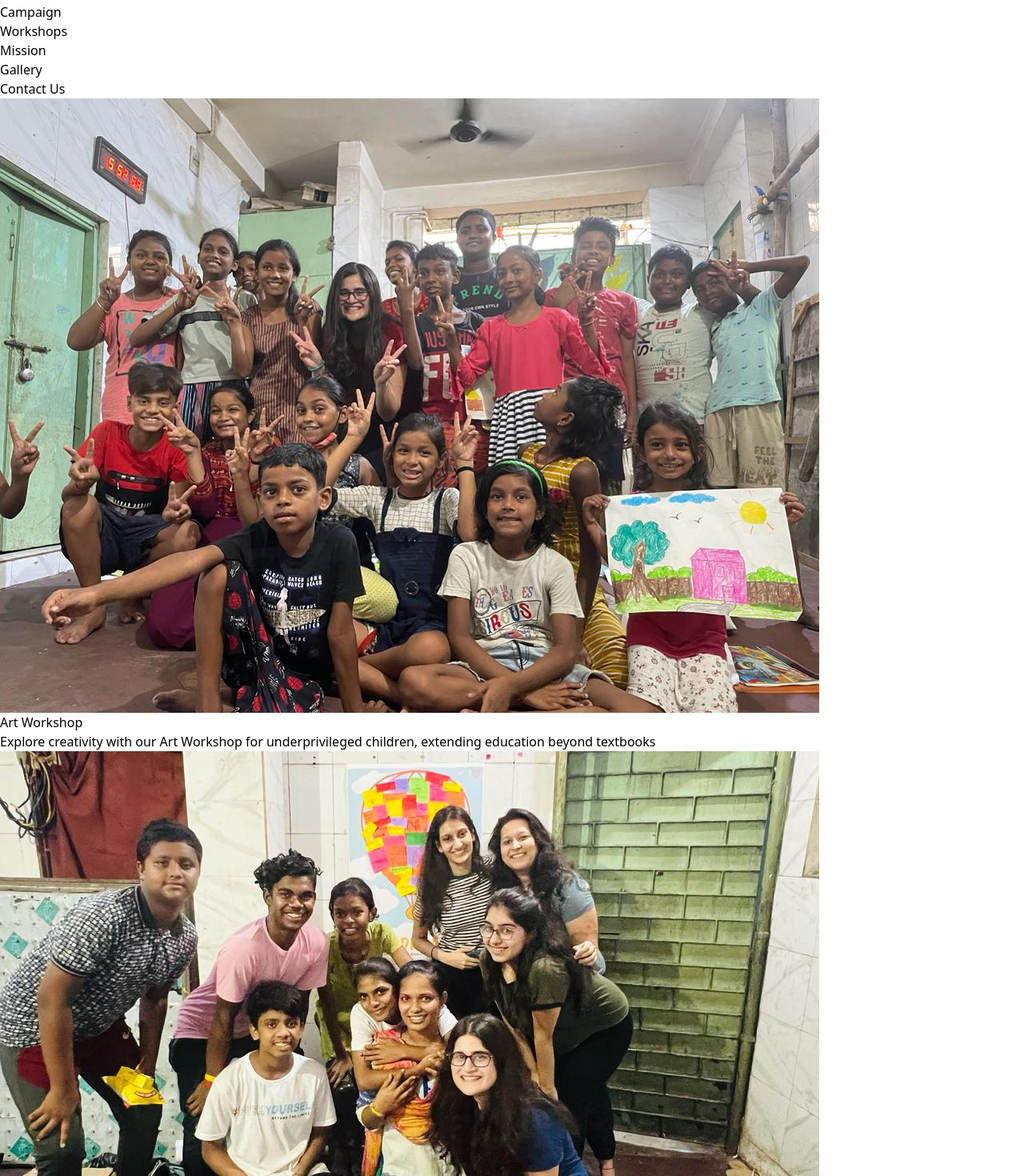
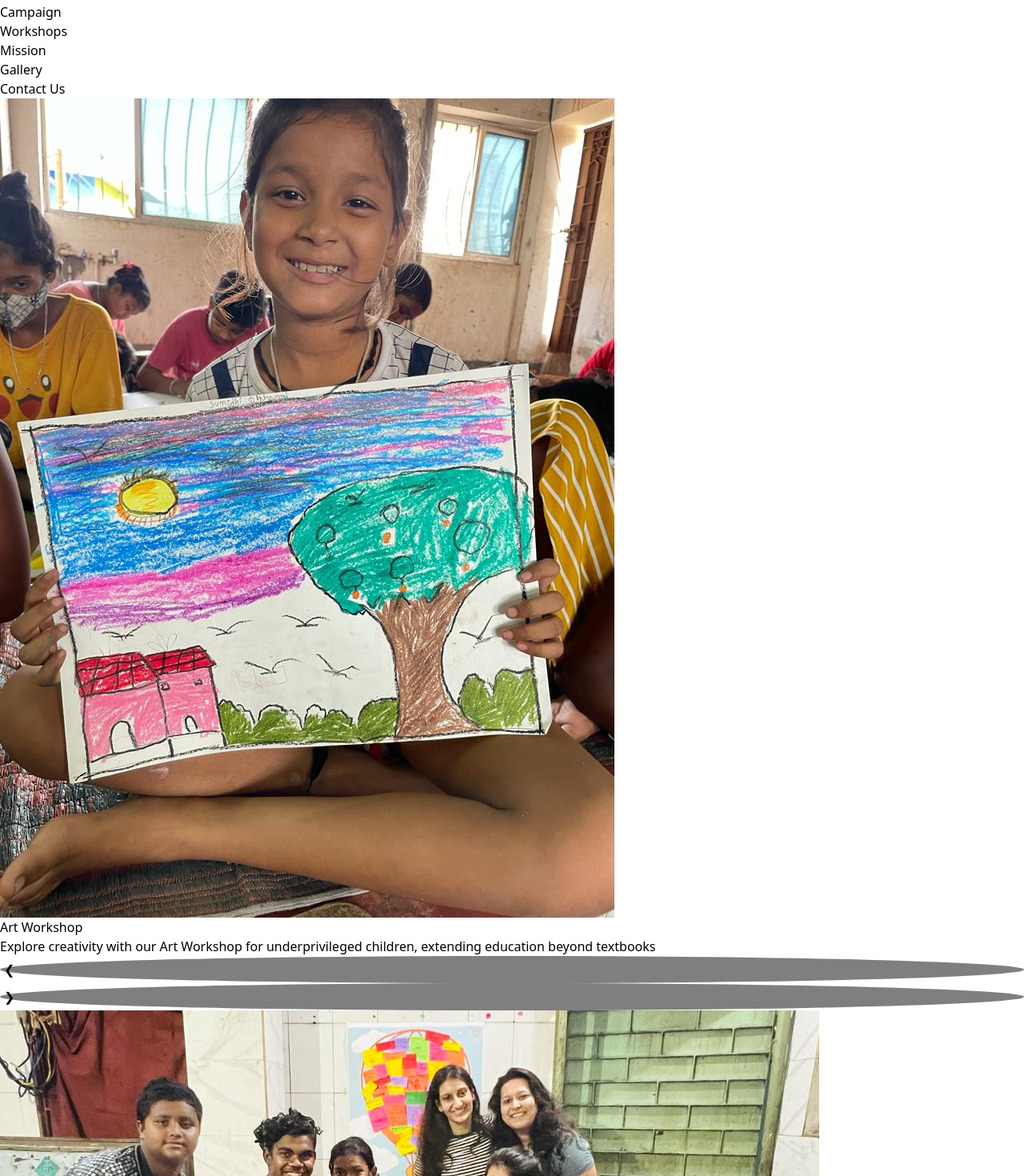
Before and after one commit to EmryToSpreadingMoreSmiles/EmryToSpreadingMoreSmiles, a React (Vite) app: page /EmryToSpreadingMoreSmiles/gallery in a window 1280 px wide. Shown: the part 480-1950 px from the top of the page at 80% size. Built offline with nearby package versions, Linux system fonts and the light colour scheme.

Commit message:
Refactor Gallery and Photo components, add image navigation

```diff
--- a/src/components/Gallery.jsx
+++ b/src/components/Gallery.jsx
@@ -11,10 +11,11 @@ const Gallery = () => {
       <div className="mt-[150px] grid md:grid-cols-2 lg:grid-cols-3 sm:grid-cols-1 gap-2 justify-items-center items-center">
         {gallery.map((item, index) => (
           <Photo
-            key={item.id}
+            key={index}
             image={item.image}
             title={item.title}
             description={item.description}
+            images={item.images}
           />
         ))}
       </div>
--- /dev/null
+++ b/src/components/Photo.css
@@ -0,0 +1,13 @@
+.photo-image {
+    transition: opacity 0.5s ease-in-out; /* Add transition animation */
+  }
+
+  .photo-container:hover .photo-image {
+    opacity: 0.8; /* Change opacity on hover for visual effect */
+  }
+
+  .button-container {
+    background-color: rgba(0, 0, 0, 0.5); /* Adjust opacity as needed */
+    border-radius: 50%;
+    padding: 5px; /* Adjust padding as needed */
+  }
--- a/src/components/Photo.jsx
+++ b/src/components/Photo.jsx
@@ -1,9 +1,26 @@
-import React from "react";
+import React, { useState } from "react";
+import "./Photo.css"; // Import CSS file for transition animation
 
-const Photo = ({ image, title, description }) => {
+const Photo = ({ images, title, description }) => {
+  const [currentImageIndex, setCurrentImageIndex] = useState(0);
+
+  const nextImage = () => {
+    setCurrentImageIndex((prevIndex) => (prevIndex + 1) % images.length);
+  };
+
+  const prevImage = () => {
+    setCurrentImageIndex((prevIndex) =>
+      prevIndex === 0 ? images.length - 1 : prevIndex - 1
+    );
+  };
+
   return (
-    <div className="h-[500px] w-[450px] relative mb-[150px]">
-      <img className="w-full h-full object-cover" src={image} alt="Image" />
+    <div className="photo-container h-[500px] w-[450px] relative mb-[150px]">
+      <img
+        className="photo-image w-full h-full object-cover"
+        src={images[currentImageIndex]}
+        alt="Image"
+      />
       <div className="w-3/4 text-center absolute top-4/5 left-1/2 transform -translate-x-1/2 -translate-y-1/2 bg-[#F18384] p-4 w-[25em]">
         <div className="text-[#241652]">
           <h1 className="text-4xl font-extrabold leading-none tracking-tight dark:text-white mb-5">
@@ -12,6 +29,24 @@ const Photo = ({ image, title, description }) => {
         </div>
         <h2 className="text-white">{description}</h2>
       </div>
+      <div className="p-3 absolute top-1/2 transform -translate-y-1/2 flex justify-between w-full">
+        <div className="button-container">
+          <button
+            className="p-2 text-white text-3xl absolute left-0 bg-transparent focus:outline-none"
+            onClick={prevImage}
+          >
+            &#10094;
+          </button>
+        </div>
+        <div className="button-container">
+          <button
+            className="p-2 text-white text-3xl absolute right-0 bg-transparent focus:outline-none"
+            onClick={nextImage}
+          >
+            &#10095;
+          </button>
+        </div>
+      </div>
     </div>
   );
 };
--- a/src/constants/index.js
+++ b/src/constants/index.js
@@ -69,31 +69,86 @@ import {
     // UD7,
 } from "../assets/index.js";
 
+const photos = [
+    {
+        "id": 1,
+        "images": [
+            Art1,Art2,Art3,Art4,Art5,
+            // Art6,
+            // Art7,
+        ]
+    },
+    {
+        "id": 2,
+        "images": [
+            CD1,CD2,CD3,CD4,CD5,CD6,CD7,CD8,
+        ]
+    },
+    {
+        "id": 3,
+        "images": [
+            DP4,
+        ]
+    },
+    {
+        "id": 4,
+        "images": [
+            RW1,RW2,RW3,RW4,RW5,RW6,RW7,
+
+        ]
+    },
+    {
+        "id": 5,
+        "images": [
+            UD1,UD2,UD3,UD4,UD5,UD6,
+
+        ]
+    },
+]
+
 const gallery = [
     {
         image: Art2,
         title: "Art Workshop",
         description: "Explore creativity with our Art Workshop for underprivileged children, extending education beyond textbooks",
+        images: [
+            Art1,Art2,Art3,Art4,Art5,
+            // Art6,
+            // Art7,
+        ]
     },
     {
         image: UD1,
         title: "Udaan",
         description: "'Udaan - Chasing Dreams' sparks ambition through origami and poster-making, inspiring kids to dream big and shape a brighter future",
+        images: [
+            UD1,UD2,UD3,UD4,UD5,UD6,
+
+        ]
     },
     {
         image: DP4,
         title: "Pujo Distribution",
         description: "Durga Puja Stationery Distribution, with Yeh Mera India, provides 150+ underprivileged children essential educational equipment",
+        images: [
+            DP4,
+        ]
     },
     {
         image: CD1,
         title: "Christmas Drive",
         description: "Our Drive with Hope Foundation Kolkata spreads joy, giving goodie bags and creating lasting memories for underprivileged children",
+        images: [
+            CD1,CD2,CD3,CD4,CD5,CD6,CD7,CD8,
+        ]
     },
     {
         image: RW1,
         title: "Reading Workshops",
         description: "Embark on a visual journey through our Reading and Storytelling Workshops for underprivileged children",
+        images: [
+            RW1,RW2,RW3,RW4,RW5,RW6,RW7,
+        ]
     },
 
 
@@ -227,5 +282,6 @@ export {
     UD6,
     // UD7,
     gallery,
-    work
+    work,
+    photos
 };
```
Also changed, not shown: src/components/Photos.jsx (added, +16 -0 lines).
